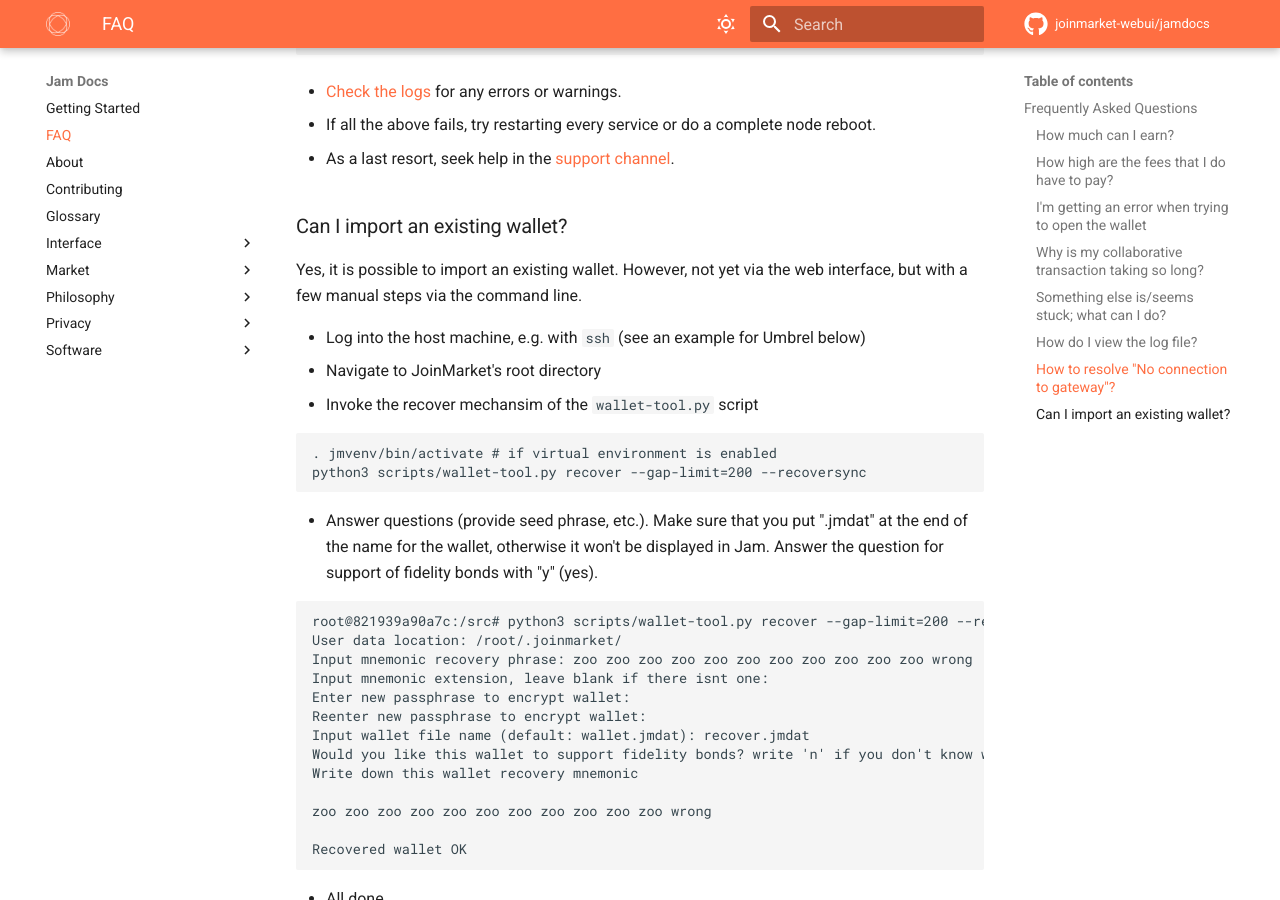
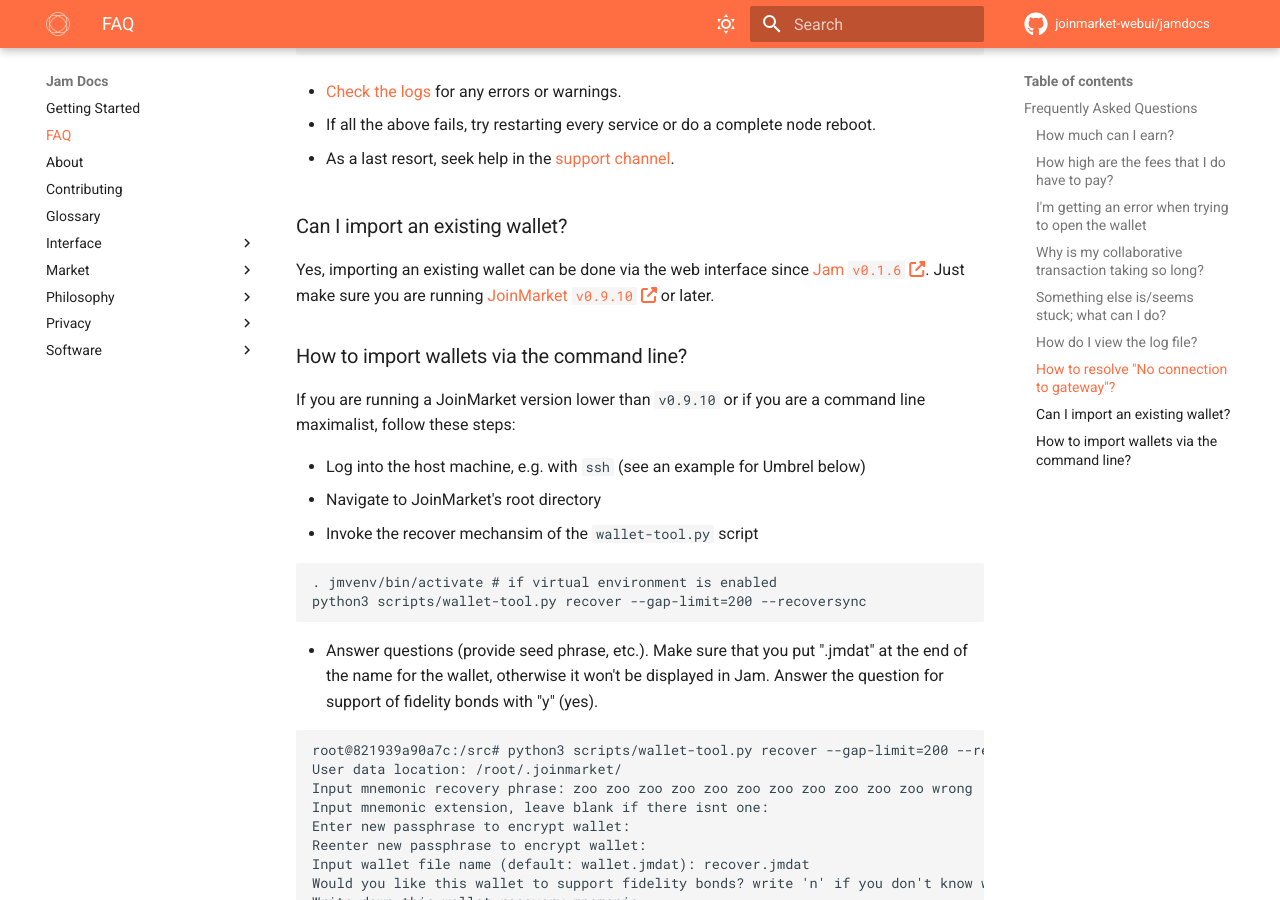
Before and after one commit to joinmarket-webui/jamdocs, an MkDocs documentation site: the page built from docs/FAQ.md, in a window 1280 px wide and 900 px high, scrolled down 2959 px. Built offline with MkDocs 1.6.1 and Material for MkDocs 9.7.7, drawn with Linux system fonts in a browser that asks for light colours; nearby versions of some CDN libraries; comment, search, counter and statistics services are not loaded.

Commit message:
docs(faq): info about wallet import via UI

```diff
--- a/docs/FAQ.md
+++ b/docs/FAQ.md
@@ -160,8 +160,15 @@
 
 ### Can I import an existing wallet?
 
-Yes, it is possible to import an existing wallet.
-However, not yet via the web interface, but with a few manual steps via the command line.
+Yes, importing an existing wallet can be done via the web interface since [Jam `v0.1.6`][jam-v0-1-6].
+Just make sure you are running [JoinMarket `v0.9.10`][jm-v0-9-10] or later.
+
+[jam-v0-1-6]: https://github.com/joinmarket-webui/jam/releases/tag/v0.1.6
+[jm-v0-9-10]: https://github.com/JoinMarket-Org/joinmarket-clientserver/releases/tag/v0.9.10
+
+### How to import wallets via the command line?
+
+If you are running a JoinMarket version lower than `v0.9.10` or if you are a command line maximalist, follow these steps:
 
 - Log into the host machine, e.g. with `ssh` (see an example for Umbrel below)
 - Navigate to JoinMarket's root directory
```
Also changed, not shown: docs/interface/settings.md (+0 -6 lines).
